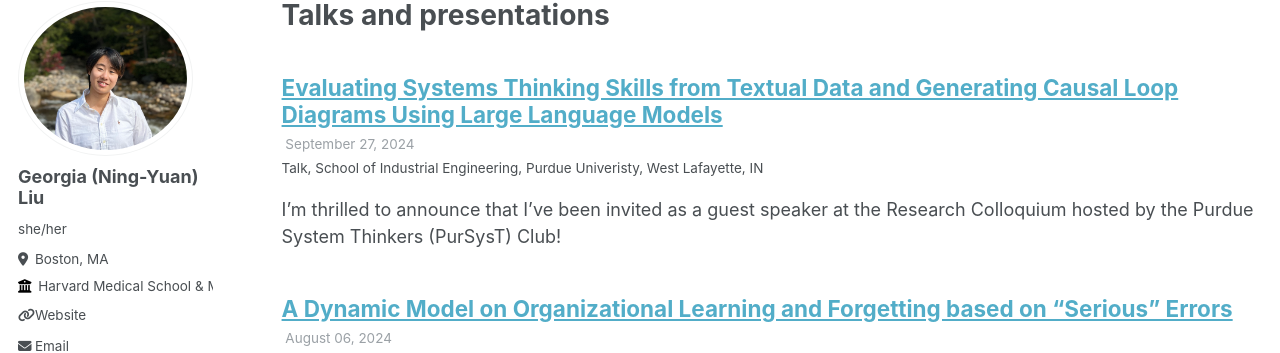
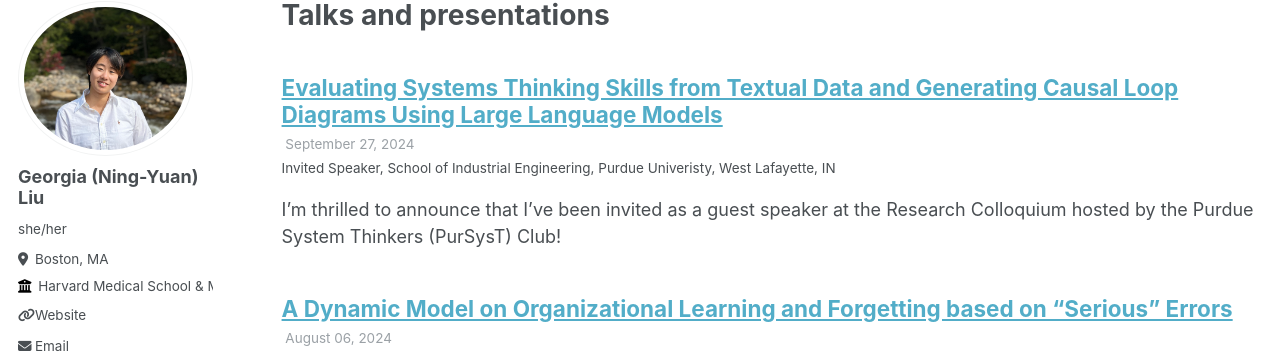
Before and after one commit to georgia-max/georgia-max.github.io, a Jekyll site: the page built from _pages/talks.html, in a window 1280 px wide and 1228 px high. Shown: the part 105-458 px from the top of the window. Built offline with Jekyll 4.4.1, drawn with Linux system fonts in a browser that asks for light colours; some web fonts are replaced.

Commit message:
Update 2024-purdue.md

```diff
--- a/_talks/2024-purdue.md
+++ b/_talks/2024-purdue.md
@@ -1,7 +1,7 @@
 ---
 title: "Evaluating Systems Thinking Skills from Textual Data and Generating Causal Loop Diagrams Using Large Language Models"
 collection: talks
-type: "Talk"
+type: "Invited Speaker"
 permalink: /talks/2024-purdue
 venue: "School of Industrial Engineering, Purdue Univeristy"
 date: 2024-09-27
```
